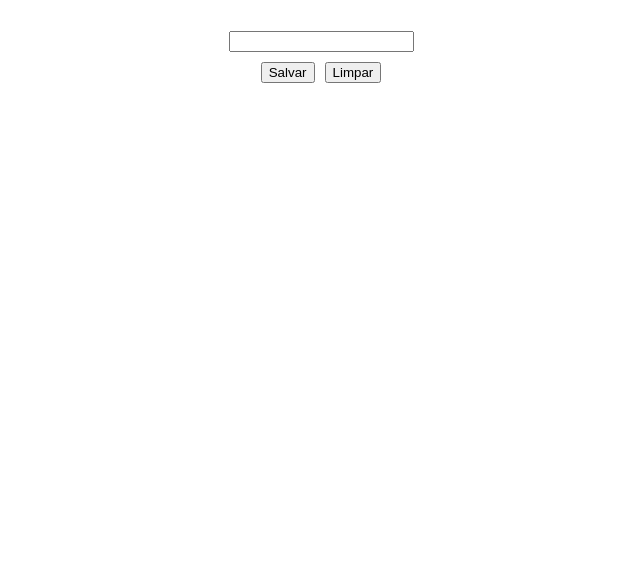
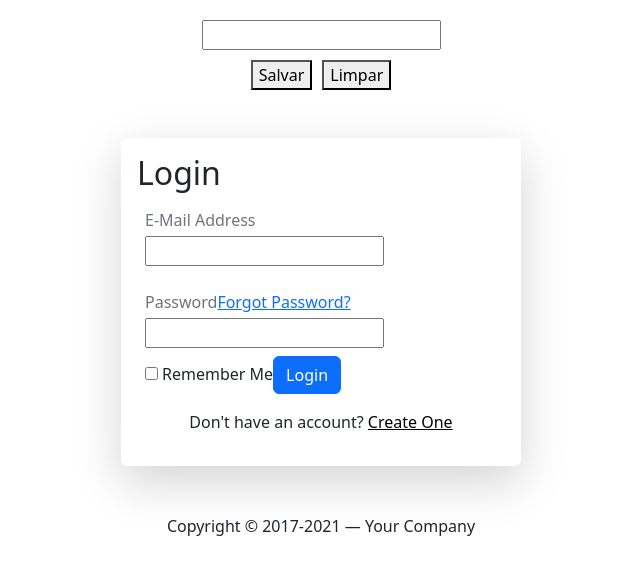
Before and after one commit to GabrielFar/exerciciosAngular, an Angular app: page / in a window 1280 px wide. Shown: the top 574 px of the page, without its empty margins (319-959 px from the left). Built offline with nearby package versions, Linux system fonts and the light colour scheme.

Commit message:
add componentes e começo html

```diff
--- a/angular.json
+++ b/angular.json
@@ -23,7 +23,7 @@
               "src/assets"
             ],
             "styles": [
-              "src/styles.css"
+              "src/styles.css", "./node_modules/bootstrap/dist/css/bootstrap.min.css"
             ],
             "scripts": []
           },
--- a/package.json
+++ b/package.json
@@ -18,6 +18,7 @@
     "@angular/platform-browser": "^14.1.0",
     "@angular/platform-browser-dynamic": "^14.1.0",
     "@angular/router": "^14.1.0",
+    "bootstrap": "^5.2.0",
     "rxjs": "~7.5.0",
     "tslib": "^2.3.0",
     "zone.js": "~0.11.4"
--- a/src/app/app.component.html
+++ b/src/app/app.component.html
@@ -6,6 +6,8 @@
          #campoInput>
   <section>
     <button class="clMargin" (click)="salvarDado()">Salvar</button>
-    <button class="clMargin" (click)="limparCampo()">Limpar</button>
+    <button class="clMargin btn-primary" (click)="limparCampo()">Limpar</button>
   </section>
 </div>
+
+<app-autentificacao></app-autentificacao>
--- a/src/app/app.module.ts
+++ b/src/app/app.module.ts
@@ -2,10 +2,12 @@ import { NgModule } from '@angular/core';
 import { BrowserModule } from '@angular/platform-browser';
 
 import { AppComponent } from './app.component';
+import { AutentificacaoComponent } from './autentificacao/autentificacao.component';
 
 @NgModule({
   declarations: [
-    AppComponent
+    AppComponent,
+    AutentificacaoComponent
   ],
   imports: [
     BrowserModule
--- /dev/null
+++ b/src/app/autentificacao/autentificacao.component.css
@@ -0,0 +1,3 @@
+section{
+    width: 400px;
+}
--- /dev/null
+++ b/src/app/autentificacao/autentificacao.component.html
@@ -0,0 +1,34 @@
+<div class="mt-5">
+    <section class="shadow-lg p-3 mb-5 bg-body rounded container-sm" >
+        <h2>Login</h2>
+
+        <div class="m-2 d-block mt-3">
+            <label class="text-secondary d-block mb-1" for="idEmail">E-Mail Address</label>
+            <input type="text" id="idEmail">
+        </div>
+
+        <div class="m-2">
+
+            <label class="text-secondary mb-1 mt-3" for="idPassword">Password</label>
+            <a href="" >Forgot Password?</a>
+            <input type="text" id="idPassword" class="d-block">
+
+        </div>
+
+        <div class="m-2 d-block">
+            <input type="checkbox" name="nmRememberMe" id="idRememberMe" class="me-1">
+            <label for="idRememberMe">Remember Me</label>
+            <button class="btn btn-primary">Login</button>
+        </div>
+
+        <p></p>
+
+        <div class="d-flex justify-content-center">
+            <p>Don't have an account? <a href="" class="text-black">Create One</a></p>
+        </div>
+    </section>
+
+    <div class="d-flex justify-content-center">
+        <p class="">Copyright © 2017-2021 ― Your Company</p>
+    </div>
+</div>
```
Also changed, not shown: src/app/autentificacao/autentificacao.component.ts (added, +11 -0 lines), 1 other file (tests, documents, lock files or other folders).
